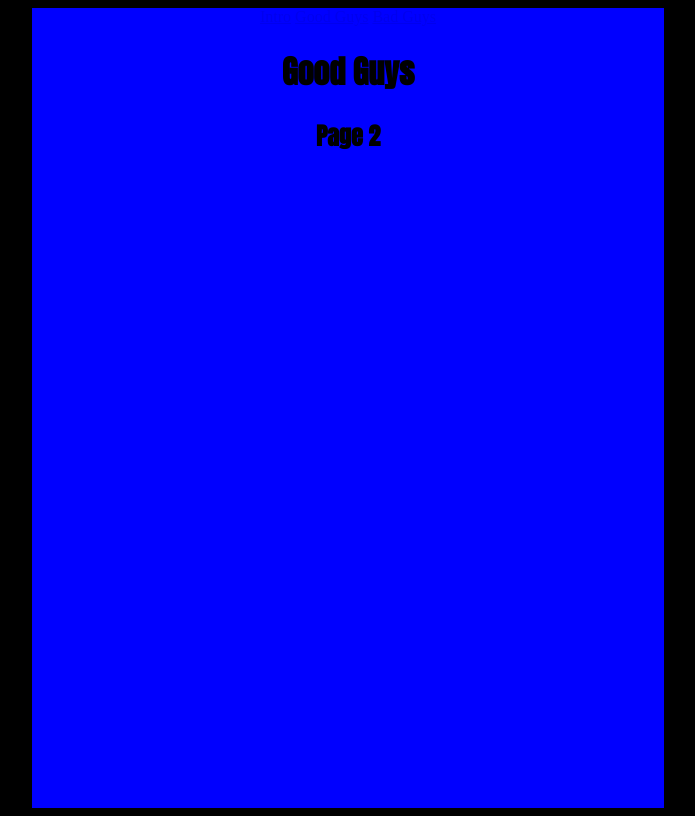
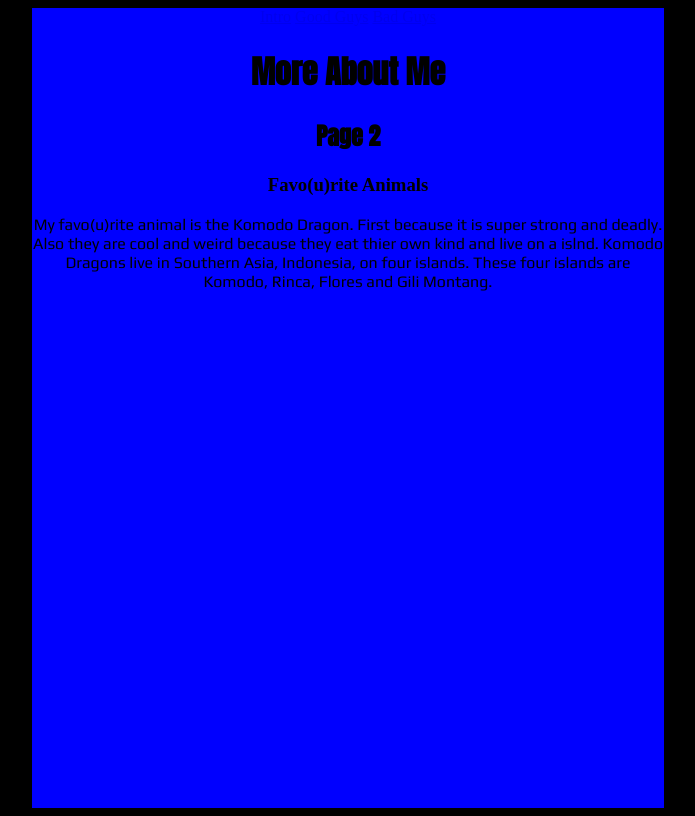
Before and after one commit to L3br0nis01/My-First-Website, a plain HTML site: page coding.html in a window 1280 px wide. Shown: the whole page, without its empty margins (292-987 px from the left). Drawn offline with Linux system fonts and the light colour scheme.

Commit message:
Add files via upload

```diff
--- a/coding.html
+++ b/coding.html
@@ -9,15 +9,16 @@
 <body>
 	<main>
 <div class="navigation">
-	<span><a href="./intro.html">Intro</a></span>
+	<span><a href="./index.html">Intro</a></span>
 	<span><a href="./coding.html">Good Guys</a></span>
 	<span><a href="./badguys.html">Bad Guys</a></span>
 
 </div>
-<h1>Good Guys</h1>
+<h1>More About Me</h1>
 <h2>Page 2</h2>
 
-<p></p>
+<h3>Favo(u)rite Animals</h3>
+<p>My favo(u)rite animal is the Komodo Dragon. First because it is super strong and deadly. Also they are cool and weird because they eat thier own kind and live on a islnd. Komodo Dragons live in Southern Asia, Indonesia, on four islands. These four islands are Komodo, Rinca, Flores and Gili Montang. </p>
 </main>
 </body>
 </html>
```
Also changed, not shown: badguys.html (+1 -1 lines), index.html (+1 -1 lines).
